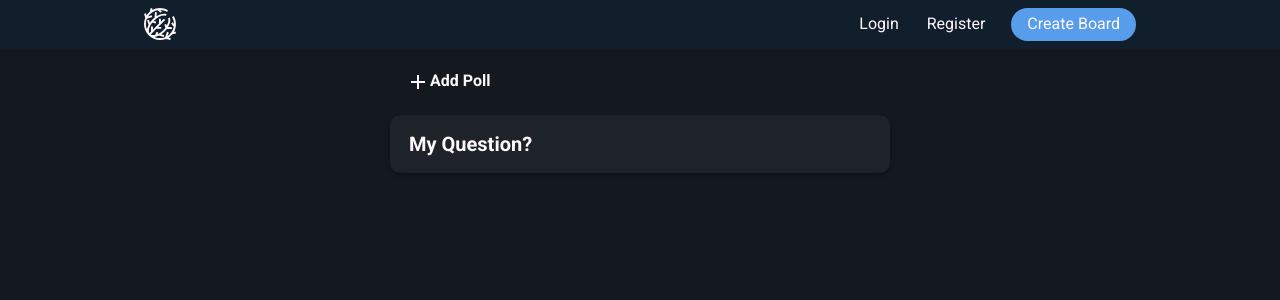
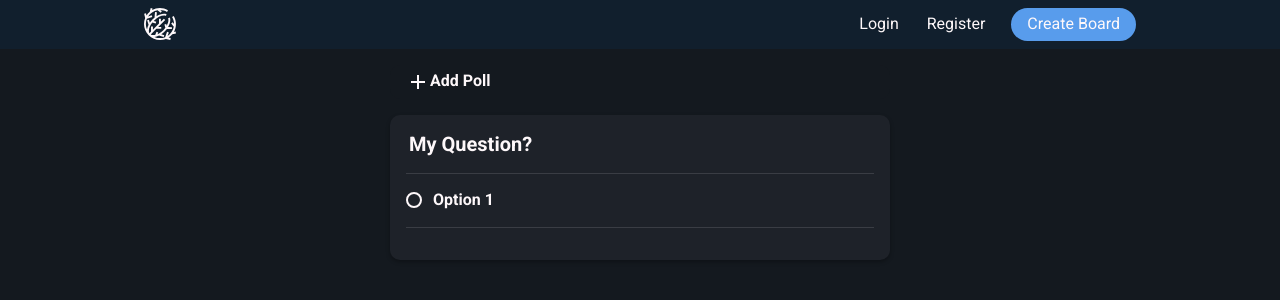
Before and after one commit to hhuuddoo/silent-classroom, a React (Create React App) app: page / in a window 1280 px wide. Shown: the top 300 px of the page. Built offline with nearby package versions, Linux system fonts and the light colour scheme.

Commit message:
add customer radio button styling

```diff
--- a/src/components/index.js
+++ b/src/components/index.js
@@ -5,3 +5,4 @@ export { default as PollOptionInput } from "./poll-option-input";
 export { default as Seperator } from "./seperator";
 export { default as AddPollButton } from "./add-poll-button";
 export { default as Question } from "./question";
+export { default as PollOption } from "./poll-option";
--- /dev/null
+++ b/src/components/poll-option.js
@@ -0,0 +1,15 @@
+import React from "react";
+
+export default function PollOption({ option, name }) {
+  return (
+    <div className="option__container">
+      <input
+        className="option__radio"
+        type="radio"
+        name={name}
+        value={option}
+      />
+      <span className="option">{option}</span>
+    </div>
+  );
+}
--- a/src/containers/poll.js
+++ b/src/containers/poll.js
@@ -1,10 +1,13 @@
 import React from "react";
-import { Panel, Question } from "../components";
+import { Panel, Question, Seperator, PollOption } from "../components";
 
 export default function Poll({ question, options }) {
   return (
     <Panel>
       <Question question={question} />
+      <Seperator />
+      <PollOption option="Option 1" name="some id" />
+      <Seperator />
     </Panel>
   );
 }
--- a/src/scss/_poll.scss
+++ b/src/scss/_poll.scss
@@ -8,3 +8,46 @@
   user-select: none;
   cursor: default;
 }
+
+.option {
+  font-family: inherit;
+  font-size: 1rem;
+  font-weight: 700;
+  color: $light;
+  border-left: 3px solid transparent;
+  width: 100%;
+
+  margin-left: 0.5rem;
+
+  &__radio {
+    margin: 0;
+    height: 1rem;
+    width: 1.0415rem;
+    padding: 0;
+
+    // Custom radio button styling
+    appearance: none;
+    border: 0.125rem solid $light;
+    border-radius: 100%;
+    outline: none;
+
+    &:checked {
+      background-color: $light;
+      &::after {
+        content: "";
+        display: block;
+        border-radius: 50%;
+        border: 0.125rem solid $greyishBlue;
+        width: 100%;
+        height: 100%;
+        background-color: $light;
+      }
+    }
+  }
+
+  &__container {
+    display: flex;
+    align-items: center;
+    margin-bottom: 1rem;
+  }
+}
--- a/src/scss/index.css
+++ b/src/scss/index.css
@@ -429,4 +429,51 @@ a:hover {
           user-select: none;
   cursor: default;
 }
+
+.option {
+  font-family: inherit;
+  font-size: 1rem;
+  font-weight: 700;
+  color: #fef8fa;
+  border-left: 3px solid transparent;
+  width: 100%;
+  margin-left: 0.5rem;
+}
+
+.option__radio {
+  margin: 0;
+  height: 1rem;
+  width: 1.0415rem;
+  padding: 0;
+  -webkit-appearance: none;
+     -moz-appearance: none;
+          appearance: none;
+  border: 0.125rem solid #fef8fa;
+  border-radius: 100%;
+  outline: none;
+}
+
+.option__radio:checked {
+  background-color: #fef8fa;
+}
+
+.option__radio:checked::after {
+  content: "";
+  display: block;
+  border-radius: 50%;
+  border: 0.125rem solid #1e2229;
+  width: 100%;
+  height: 100%;
+  background-color: #fef8fa;
+}
+
+.option__container {
+  display: -webkit-box;
+  display: -ms-flexbox;
+  display: flex;
+  -webkit-box-align: center;
+      -ms-flex-align: center;
+          align-items: center;
+  margin-bottom: 1rem;
+}
 /*# sourceMappingURL=index.css.map */
```
Also changed, not shown: 1 other file (tests, documents, lock files or other folders).
